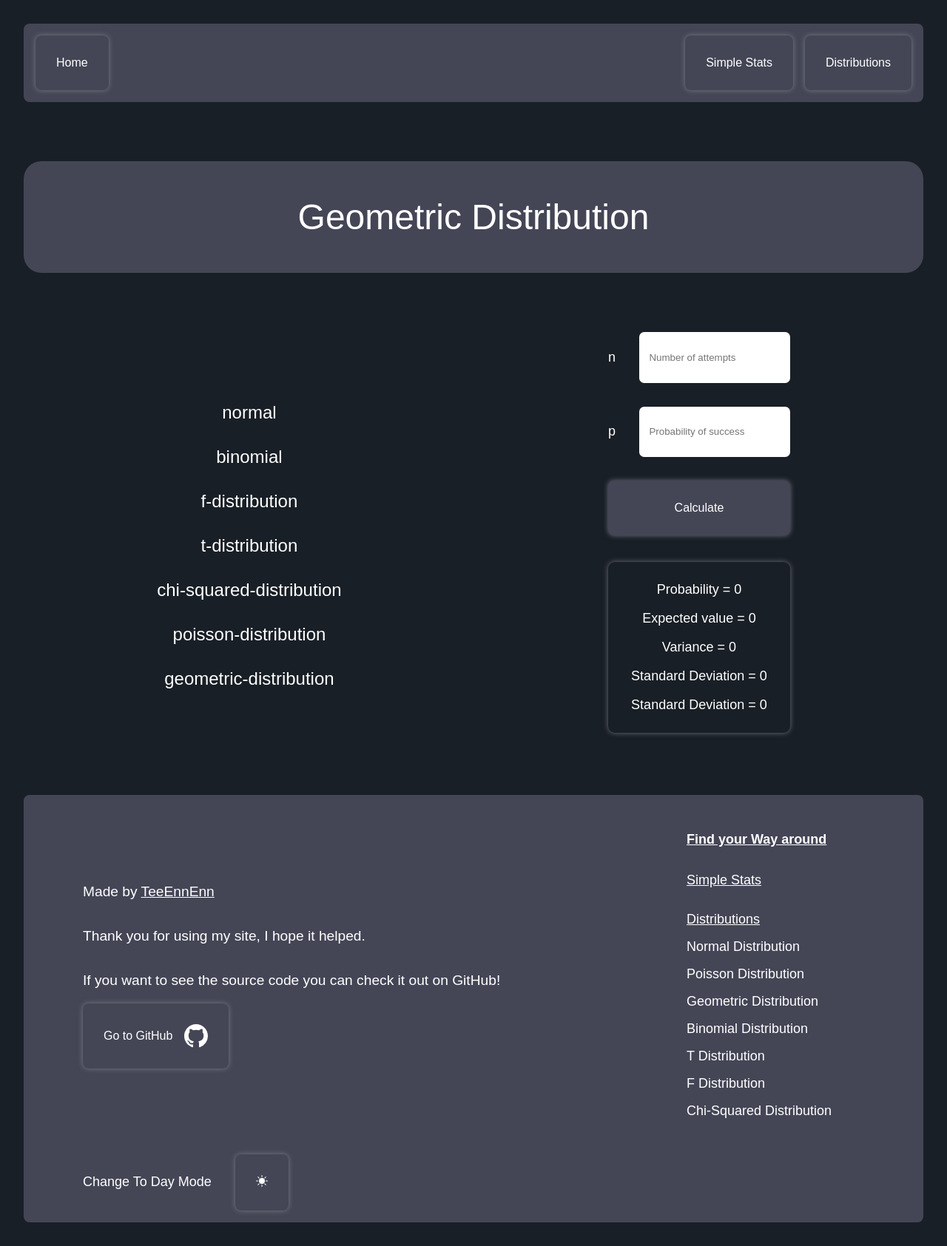
After one commit to TeeEnnEnn/StatisticsHomeworkSite, a Flask app: page /complex/geometric-distribution in a window 1280 px wide. The commit adds this page. Shown: the whole page at 74% size. Run offline with Flask 3, Linux system fonts and the light colour scheme.

Commit message:
Added Distributions
* Added geometric Distribution
* Added Poisson Distribution

```diff
--- a/Stats/complex/forms.py
+++ b/Stats/complex/forms.py
@@ -43,3 +43,15 @@ class FForm(FlaskForm):
     freedom_d = IntegerField("dfd", validators=[DataRequired()],
                              render_kw={'placeholder': 'Denominator Degrees of Freedom'})
     submit = SubmitField("Calculate")
+
+
+class PoissonForm(FlaskForm):
+    k = IntegerField("k", validators=[DataRequired()], render_kw={'placeholder': 'k'})
+    mean = DecimalField("λ", validators=[DataRequired()], render_kw={'placeholder': 'λ'})
+    submit = SubmitField("Calculate")
+
+
+class GeometricForm(FlaskForm):
+    n = IntegerField("n", validators=[DataRequired()], render_kw={'placeholder': 'Number of attempts'})
+    p = DecimalField("p", validators=[DataRequired()], render_kw={'placeholder': 'Probability of success'})
+    submit = SubmitField("Calculate")
--- a/Stats/complex/utils.py
+++ b/Stats/complex/utils.py
@@ -53,3 +53,16 @@ class Distributions:
         probability = stats.chi2.cdf(chi_square, freedom)
         probability = 1 - probability
         return round(probability, self.accuracy)
+
+    def poisson_distribution(self, k, mean):
+        return round((m.e ** (-mean) * mean ** k) / (m.factorial(k)), self.accuracy)
+
+    def geometric_distribution(self, p, n):
+        probability, expected, variance, standard_deviation = 0, 0, 0, 0
+        if p != 0:
+            probability = round((1 - p) ** (n - 1) * p, self.accuracy)
+            expected = round(1 / p, self.accuracy)
+            variance = round(((1 / p) / (p ** 2)), self.accuracy)
+            standard_deviation = round(m.sqrt(((1 / p) / (p ** 2))), self.accuracy)
+
+        return probability, expected, variance, standard_deviation
--- a/Stats/complex/views.py
+++ b/Stats/complex/views.py
@@ -1,13 +1,15 @@
 from flask import Blueprint, render_template, send_file
 
-from Stats.complex.forms import NormalForm, BinomialForm, ChiSquaredForm, FForm, TForm
+from Stats.complex.forms import NormalForm, BinomialForm, ChiSquaredForm, FForm, TForm, PoissonForm, GeometricForm
 from Stats.complex.graphs import create_bell_graph
 from Stats.complex.utils import Distributions
 
 complex_ = Blueprint("complex", __name__)
 
-functions = ["normal", "binomial", "f-distribution", "t-distribution", "chi-squared-distribution", "More To Come!"]
+functions = ["normal", "binomial", "f-distribution", "t-distribution", "chi-squared-distribution",
+             "poisson-distribution", "geometric-distribution"]
 accuracy = 4
+calculator = Distributions(accuracy)
 
 
 @complex_.route("/complex", methods=["GET", "POST"])
@@ -20,9 +22,8 @@ def normal():
     graph = False
     form = NormalForm()
     mean, standard_deviation, x = 0, 0, 0
-    calculator = Distributions(accuracy)
     if form.validate_on_submit():
-        mean = form.mean.data
+        mean = float(form.mean.data)
         standard_deviation = form.standard_deviation.data
         x = form.x.data
         try:
@@ -33,8 +34,8 @@ def normal():
 
     distribution_name = "Normal Distribution"
     probability = calculator.normal(mean, standard_deviation, x)
-    return render_template("normal.html", functions=functions, form=form, probability=probability,
-                           distribution_name=distribution_name, graph=graph)
+    return render_template("normal.html", form=form, probability=probability,
+                           distribution_name=distribution_name, graph=graph, functions=functions)
 
 
 @complex_.route("/normal-image")
@@ -47,7 +48,6 @@ def normal_graph():
 def binomial():
     x, n, p = 0, 0, 0
     form = BinomialForm()
-    calculator = Distributions(accuracy)
     if form.validate_on_submit():
         n = form.n.data
         p = form.p.data
@@ -55,31 +55,29 @@ def binomial():
 
     distribution_name = "Binomial Distribution"
     probability, mean, variance, standard_deviation = calculator.binomial(n=n, p=p, x=x)
-    return render_template("binomial.html", functions=functions, form=form, probability=probability, mean=mean,
+    return render_template("binomial.html", form=form, probability=probability, mean=mean,
                            variance=variance, standard_deviation=standard_deviation,
-                           distribution_name=distribution_name)
+                           distribution_name=distribution_name, functions=functions)
 
 
 @complex_.route("/complex/t-distribution", methods=["GET", "POST"])
 def t_distribution():
     form = TForm()
     freedom, x = 0, 0
-    calculator = Distributions(accuracy)
     if form.validate_on_submit():
         freedom = form.freedom.data
         x = form.x.data
 
     distribution_name = "T Distribution"
     probability = calculator.t_distribution(x=x, freedom=freedom)
-    return render_template("t_distribution.html", functions=functions, form=form, probability=probability,
-                           distribution_name=distribution_name)
+    return render_template("t_distribution.html", form=form, probability=probability,
+                           distribution_name=distribution_name, functions=functions)
 
 
 @complex_.route("/complex/f-distribution", methods=["GET", "POST"])
 def f_distribution():
     form = FForm()
     freedom_n, freedom_d, x = 0, 0, 0
-    calculator = Distributions(accuracy)
     if form.validate_on_submit():
         freedom_n = form.freedom_n.data
         freedom_d = form.freedom_d.data
@@ -87,20 +85,49 @@ def f_distribution():
 
     distribution_name = "F Distribution"
     probability = calculator.f_distribution(x=x, freedom_n=freedom_n, freedom_d=freedom_d)
-    return render_template("f_distribution.html", functions=functions, form=form, probability=probability,
-                           distribution_name=distribution_name)
+    return render_template("f_distribution.html", form=form, probability=probability,
+                           distribution_name=distribution_name, functions=functions)
 
 
 @complex_.route("/complex/chi-squared-distribution", methods=["GET", "POST"])
 def chi_squared():
     form = ChiSquaredForm()
     freedom, chi_square = 0, 0
-    calculator = Distributions(accuracy)
     if form.validate_on_submit():
         freedom = form.freedom.data
         chi_square = form.chi_square.data
 
     distribution_name = "Chi Squared Distribution"
     probability = calculator.chi_squared_distribution(chi_square=chi_square, freedom=freedom)
-    return render_template("chi_squared_distribution.html", functions=functions, form=form, probability=probability,
-                           distribution_name=distribution_name)
+    return render_template("chi_squared_distribution.html", form=form, probability=probability,
+                           distribution_name=distribution_name, functions=functions)
+
+
+@complex_.route("/complex/poisson-distribution", methods=["GET", "POST"])
+def poisson_distribution():
+    form = PoissonForm()
+    k, mean = 0, 0
+    if form.validate_on_submit():
+        k = int(form.k.data)
+        mean = float(form.mean.data)
+
+    distribution_name = "Poisson Distribution"
+    probability = calculator.poisson_distribution(k, mean)
+    return render_template("poisson-distribution.html", form=form, distribution_name=distribution_name,
+                           probability=probability, functions=functions)
+
+
+@complex_.route("/complex/geometric-distribution", methods=["GET", "POST"])
+def geometric_distribution():
+    form = GeometricForm()
+    n, p = 0, 0
+    if form.validate_on_submit():
+        n = float(form.n.data)
+        p = float(form.p.data)
+
+    distribution_name = "Geometric Distribution"
+    probability, expected_value, variance, standard_deviation = calculator.geometric_distribution(p, n)
+    return render_template("geometric-distribution.html", form=form, distribution_name=distribution_name,
+                           probability=probability,
+                           expected_value=expected_value, variance=variance, standard_deviation=standard_deviation,
+                           functions=functions)
--- a/Stats/templates/base.html
+++ b/Stats/templates/base.html
@@ -83,6 +83,8 @@
             <div class="footer-links">
                 <a href="{{ url_for('complex.home') }}" class="footer-link" style="text-decoration: underline">Distributions</a>
                 <a href="{{ url_for('complex.normal') }}" class="footer-link">Normal Distribution</a>
+                <a href="{{ url_for('complex.poisson_distribution') }}" class="footer-link">Poisson Distribution</a>
+                <a href="{{ url_for('complex.geometric_distribution') }}" class="footer-link">Geometric Distribution</a>
                 <a href="{{ url_for('complex.binomial') }}" class="footer-link">Binomial Distribution</a>
                 <a href="{{ url_for('complex.t_distribution') }}" class="footer-link">T Distribution</a>
                 <a href="{{ url_for('complex.f_distribution') }}" class="footer-link">F Distribution</a>
--- /dev/null
+++ b/Stats/templates/geometric-distribution.html
@@ -0,0 +1,33 @@
+{% extends "distribution_template.html" %}
+{% block workspace %}
+    <div class="distribution-workspace">
+        <form action="{{ url_for('complex.geometric_distribution') }}" method="post" class="distribution-form">
+            {{ form.csrf_token }}
+
+            <div class="form-pair">
+                {{ form.n.label(class="form-label") }}
+                {{ form.n(class="form-input") }}
+                {% for error in form.n.errors %}
+                    <span class="error">{{ error }}</span>
+                {% endfor %}
+            </div>
+            <div class="form-pair">
+                {{ form.p.label(class="form-label") }}
+                {{ form.p(class="form-input") }}
+                {% for error in form.p.errors %}
+                    <span class="error">{{ error }}</span>
+                {% endfor %}
+            </div>
+
+            {{ form.submit(class="button") }}
+        </form>
+        <div class="distribution-results">
+            <p>Probability = {{ probability }}</p>
+            <p>Expected value = {{ expected_value }}</p>
+            <p>Variance = {{ variance }}</p>
+            <p>Standard Deviation = {{ standard_deviation }}</p>
+            <p>Standard Deviation = {{ standard_deviation }}</p>
+        </div>
+    </div>
+
+{% endblock workspace %}
```
Also changed, not shown: Stats/templates/home.html (+5 -9 lines), Stats/templates/poisson-distribution.html (added, +28 -0 lines).
